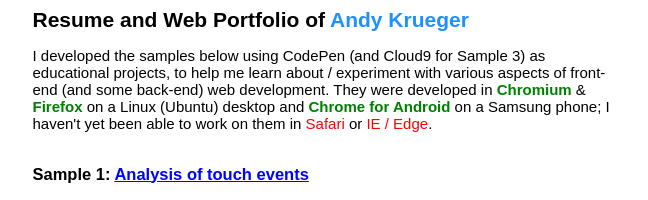
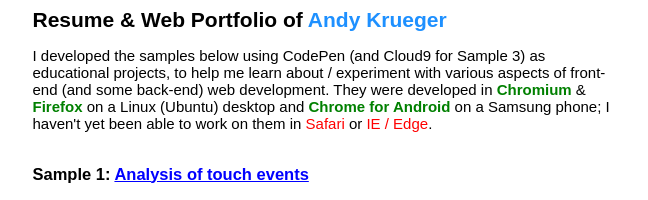
Before and after one commit to akrueg/portfolio, a Jekyll site: the page built from index.html, in a window 1280 px wide. Shown: the top 200 px of the page, without its empty margins (315-963 px from the left). Built offline with Jekyll 4.4.1, drawn with Linux system fonts in a browser that asks for light colours.

Commit message:
Update index.html

```diff
--- a/index.html
+++ b/index.html
@@ -5,7 +5,7 @@
 js    : index
 ---
 
-<h2>Resume and Web Portfolio of <em>Andy Krueger</em>{#spanMyName}</h2>
+<h2>Resume &amp; Web Portfolio of <em>Andy Krueger</em>{#spanMyName}</h2>
 
 <p>I developed the samples below using CodePen (and Cloud9 for
 Sample 3) as educational projects, to help me learn about /
@@ -24,7 +24,7 @@
 disclosure triangles to communicate a lot of information in a clean,
 readable format that looks good on a mobile or desktop screen.</p>
 
-<h3>Sample 2: <a href="https://akrueg.github.io/portfolio/sample_inline/inline1">Inline formatting, part 1</a></h3>
+<h3>Sample 2: <a href="https://akrueg.github.io/portfolio/sample_inline/inline1">Inline formatting, part&nbsp;1</a></h3>
 
 <p><strong><a href="https://akrueg.github.io/portfolio/sample_inline/inline21">Part 2.1</a>
 <a href="https://akrueg.github.io/portfolio/sample_inline/inline22">2.2</a>
```
